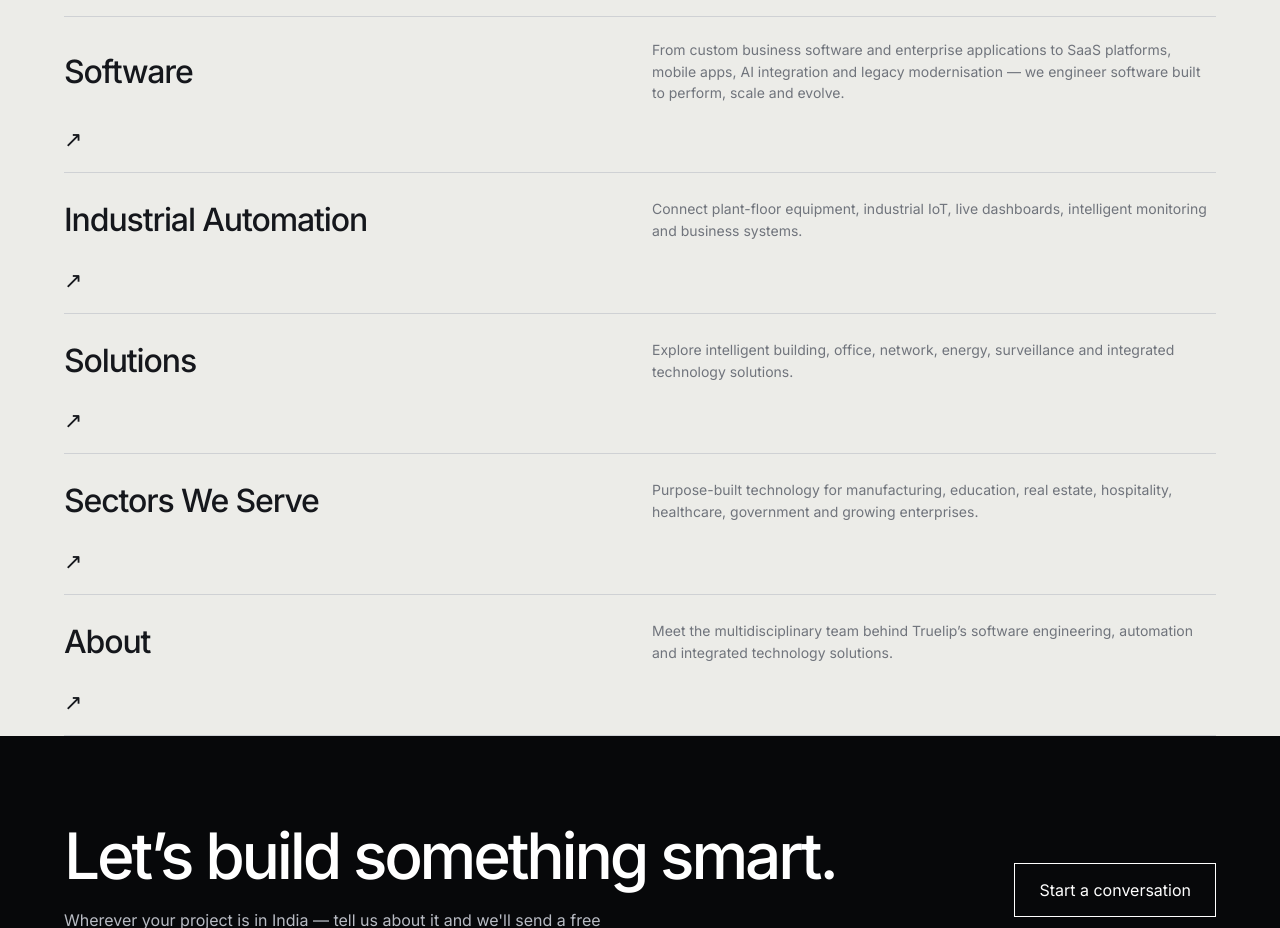
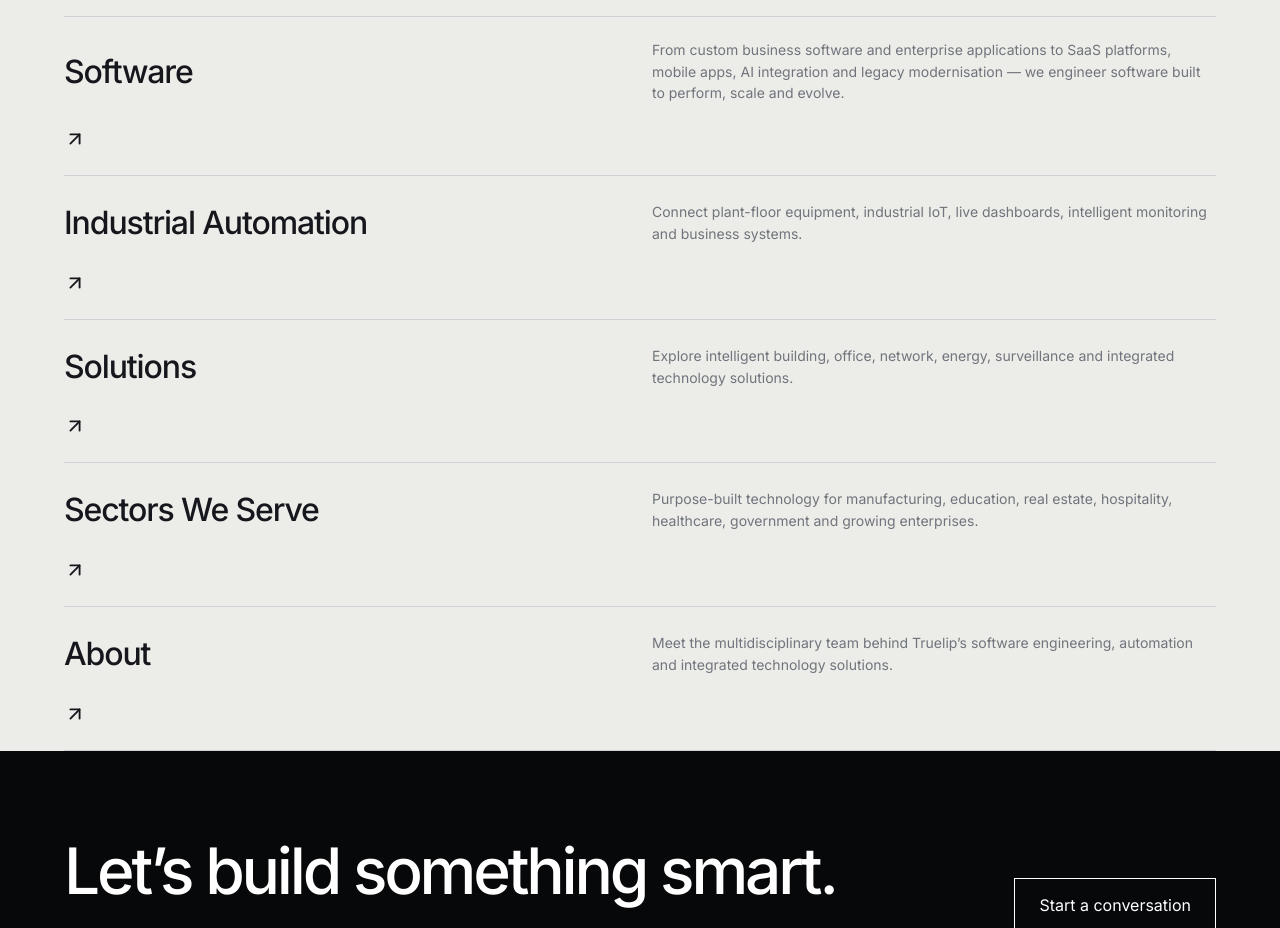
Before and after one commit to RAJVEER011989/truelip, a React (Vite) app: page / in a window 1280 px wide. Shown: the part 1180-2108 px from the top of the page. Built offline with nearby package versions, Linux system fonts and the light colour scheme.

Commit message:
changed the port

```diff
--- a/src/pages/HomePage.jsx
+++ b/src/pages/HomePage.jsx
@@ -1,12 +1,14 @@
 import { Link } from 'react-router-dom'
 import PageShell from '../components/PageShell'
 import heroImg from '../assets/images/hero-smart-building.webp'
+import { FiArrowUpRight } from 'react-icons/fi'
 
 const metrics = [
   { value: '10+', label: 'Years of excellence' },
   { value: '200+', label: 'Projects delivered' },
   { value: '50+', label: 'Prestigious clients' },
   { value: 'PAN', label: 'India coverage' },
+
 ]
 
 const exploreLinks = [
@@ -163,7 +165,9 @@ export default function HomePage() {
 
           <p>{item.description}</p>
 
-          <b className="industry-arrow">↗</b>
+          <span className="industry-arrow">
+  <FiArrowUpRight />
+</span>
         </Link>
       ))}
     </div>
--- a/src/pages/SectotsWeServe.jsx
+++ b/src/pages/SectotsWeServe.jsx
@@ -194,7 +194,6 @@ export default function IndustriesPage() {
               <div className="industry-row" key={industry.title}>
                 <h3>{industry.title}</h3>
                 <p>{industry.subtitle}</p>
-                <b className="industry-arrow">↗</b>
               </div>
             ))}
           </div>
```
Also changed, not shown: 2 other files (tests, documents, lock files or other folders).
